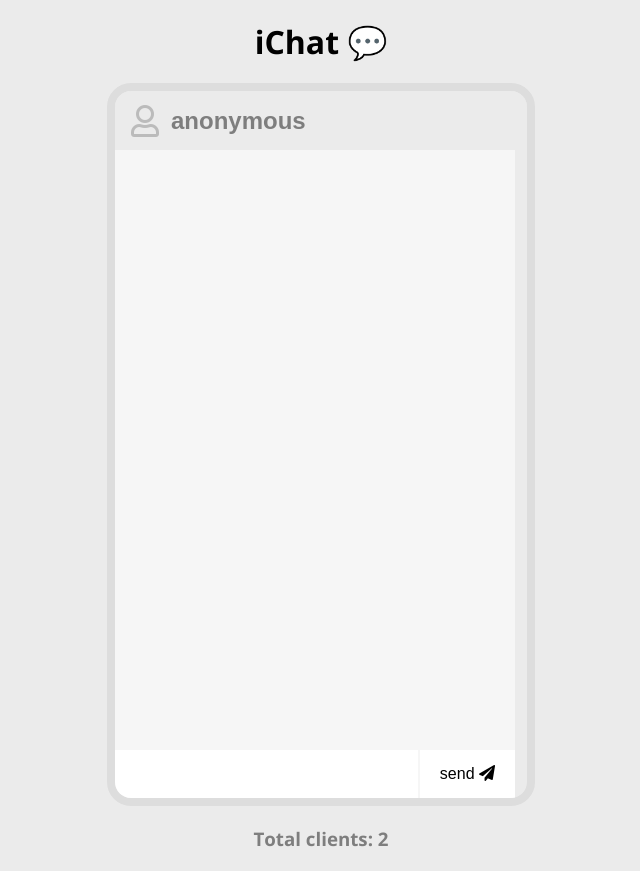
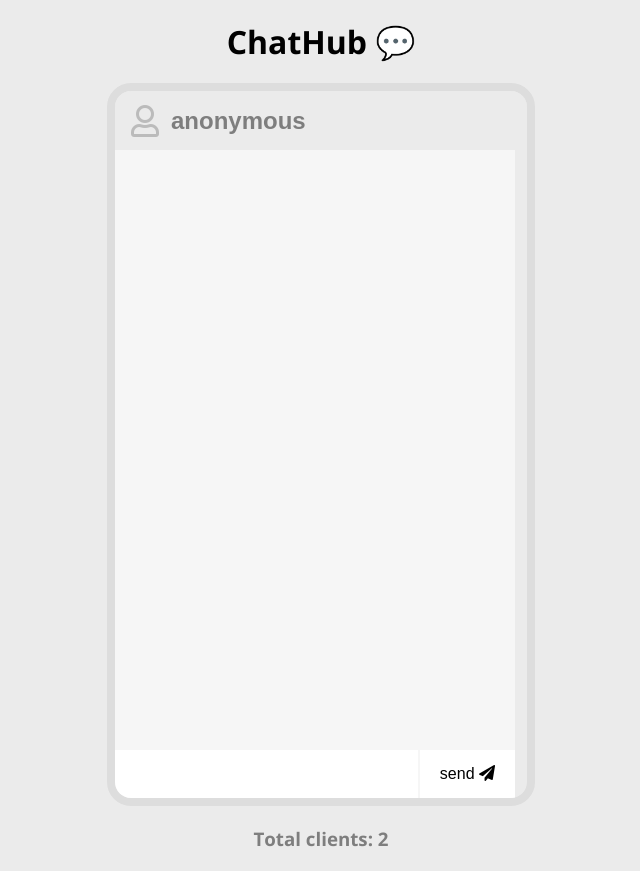
Before and after one commit to Neo77-cyber/websocket-chat-app, a website: page public/index.html in a window 1280 px wide. Shown: the whole page, without its empty margins (319-959 px from the left). Drawn offline with nearby package versions, Linux system fonts and the light colour scheme; no server answers.

```diff
--- a/public/index.html
+++ b/public/index.html
@@ -13,7 +13,7 @@
     <title>Chat app</title>
   </head>
   <body>
-    <h1 class="title">iChat 💬</h1>
+    <h1 class="title">ChatHub 💬</h1>
     <div class="main">
       <div class="name">
         <span><i class="far fa-user"></i></span>
```
Also changed, not shown: app.js (line endings or trailing spaces).
